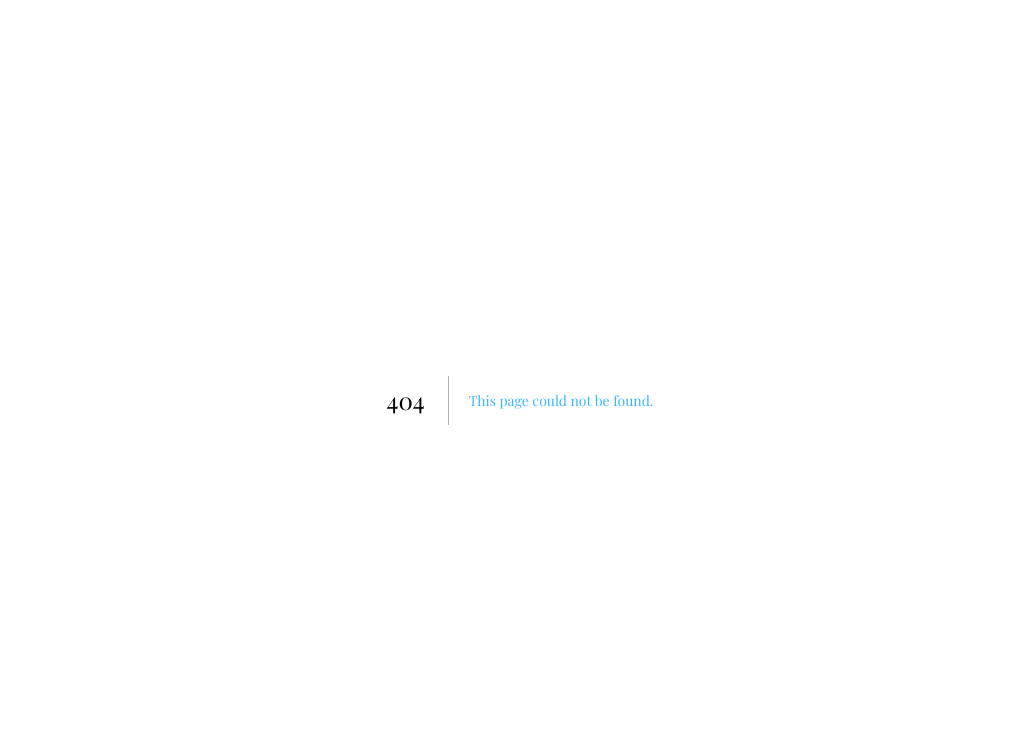
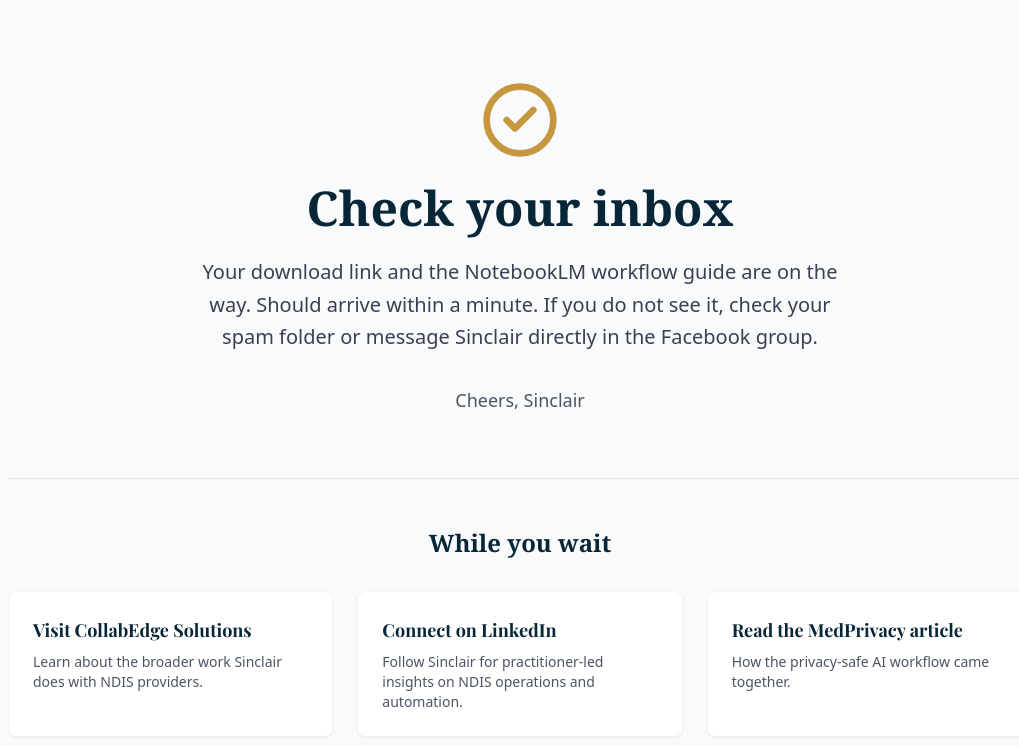
Before and after one commit to shurtis-0601/medprivacy, a Next.js app: page /founding-members/thank-you in a window 1280 px wide. Before the commit this address had no page. Shown: the top 746 px of the page, without its empty margins (120-1139 px from the left). Built offline with nearby package versions, Linux system fonts and the light colour scheme.

Commit message:
Create Thank You page for MedPrivacy access confirmation

```diff
--- /dev/null
+++ b/app/founding-members/thank-you/page.tsx
@@ -0,0 +1,71 @@
+import React from 'react';
+import Link from 'next/link';
+import { CheckCircle2 } from 'lucide-react';
+// Note: Ensure you import your SiteHeader, SiteFooter components here
+// import SiteHeader from '@/components/SiteHeader';
+// import SiteFooter from '@/components/SiteFooter';
+
+export const metadata = {
+  title: "Check Your Inbox | MedPrivacy",
+  description: "Your MedPrivacy access is on the way. Check your inbox for the download link and workflow guide.",
+  robots: {
+    index: false,
+    follow: false,
+  },
+};
+
+export default function ThankYouPage() {
+  return (
+    <div className="min-h-screen flex flex-col font-sans bg-gray-50">
+      {/* <SiteHeader /> */}
+
+      <main className="flex-grow flex flex-col items-center justify-center py-20 px-4">
+
+        {/* Section 1: Confirmation */}
+        <div className="text-center max-w-2xl mx-auto mb-16">
+          <CheckCircle2 size={80} className="text-[var(--gold)] mx-auto mb-6" />
+          <h1 className="font-serif text-4xl md:text-5xl text-[var(--navy)] mb-6 font-bold">
+            Check your inbox
+          </h1>
+          <p className="text-xl text-gray-700 leading-relaxed mb-8">
+            Your download link and the NotebookLM workflow guide are on the way. Should arrive within a minute. If you do not see it, check your spam folder or message Sinclair directly in the Facebook group.
+          </p>
+          <p className="text-lg font-medium text-gray-600">
+            Cheers, Sinclair
+          </p>
+        </div>
+
+        {/* Section 2: While you wait */}
+        <div className="w-full max-w-5xl mx-auto">
+          <h2 className="font-serif text-2xl text-[var(--navy)] mb-8 font-bold text-center border-t border-gray-200 pt-12">
+            While you wait
+          </h2>
+
+          <div className="grid md:grid-cols-3 gap-6">
+            {/* Card 1 */}
+            <a href="https://collabedgesolutions.com.au" target="_blank" rel="noopener noreferrer" className="bg-white p-6 rounded-lg shadow-sm border border-gray-100 hover:shadow-md transition-shadow group">
+              <h3 className="font-bold text-lg text-[var(--navy)] mb-2 group-hover:text-[var(--gold)] transition-colors">Visit CollabEdge Solutions</h3>
+              <p className="text-gray-600 text-sm">Learn about the broader work Sinclair does with NDIS providers.</p>
+            </a>
+
+            {/* Card 2 */}
+            {/* REPLACE [PLACEHOLDER_LINKEDIN_URL] below */}
+            <a href="[PLACEHOLDER_LINKEDIN_URL]" target="_blank" rel="noopener noreferrer" className="bg-white p-6 rounded-lg shadow-sm border border-gray-100 hover:shadow-md transition-shadow group">
+              <h3 className="font-bold text-lg text-[var(--navy)] mb-2 group-hover:text-[var(--gold)] transition-colors">Connect on LinkedIn</h3>
+              <p className="text-gray-600 text-sm">Follow Sinclair for practitioner-led insights on NDIS operations and automation.</p>
+            </a>
+
+            {/* Card 3 */}
+            <a href="https://www.collabedgesolutions.com.au/ndis/the-ethical-operators-dilemma-why-ndis-productivity-matters-more-than-ever-in-2026" target="_blank" rel="noopener noreferrer" className="bg-white p-6 rounded-lg shadow-sm border border-gray-100 hover:shadow-md transition-shadow group">
+              <h3 className="font-bold text-lg text-[var(--navy)] mb-2 group-hover:text-[var(--gold)] transition-colors">Read the MedPrivacy article</h3>
+              <p className="text-gray-600 text-sm">How the privacy-safe AI workflow came together.</p>
+            </a>
+          </div>
+        </div>
+
+      </main>
+
+      {/* <SiteFooter /> */}
+    </div>
+  );
+}
```
